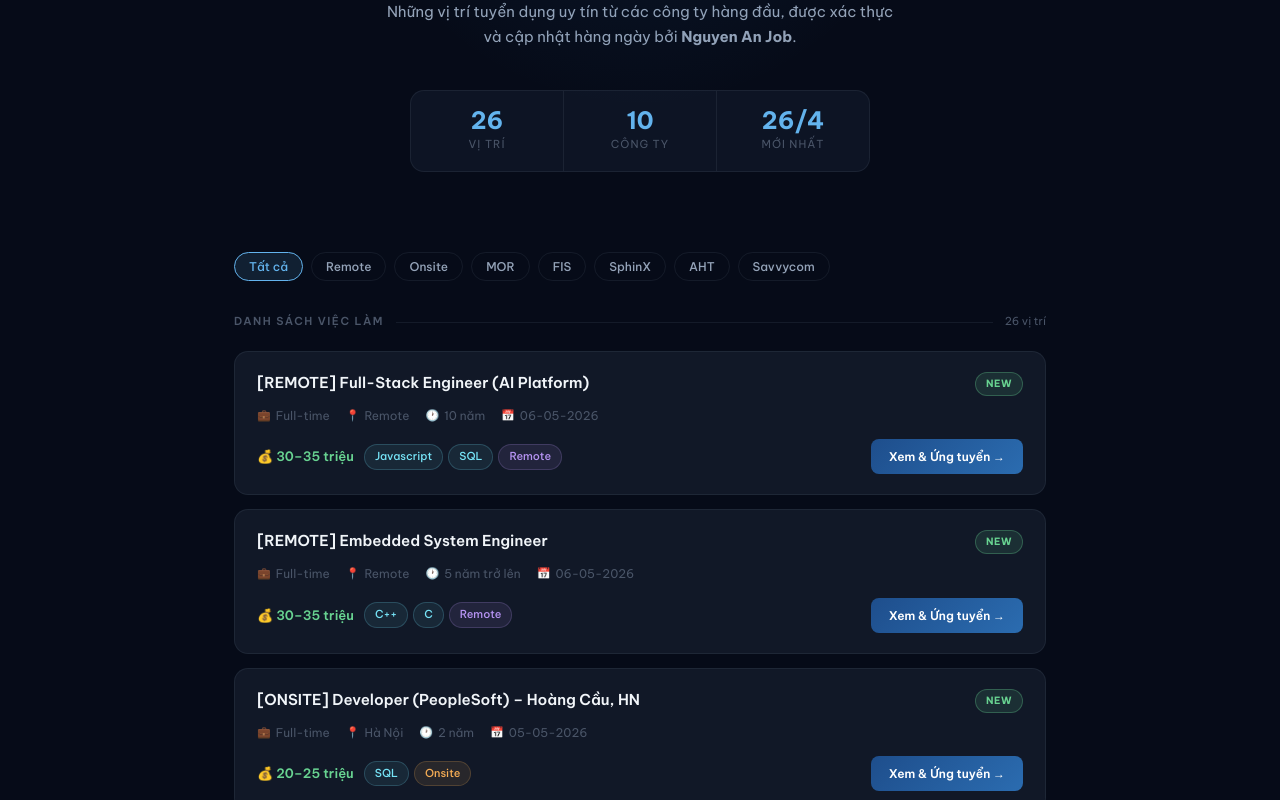
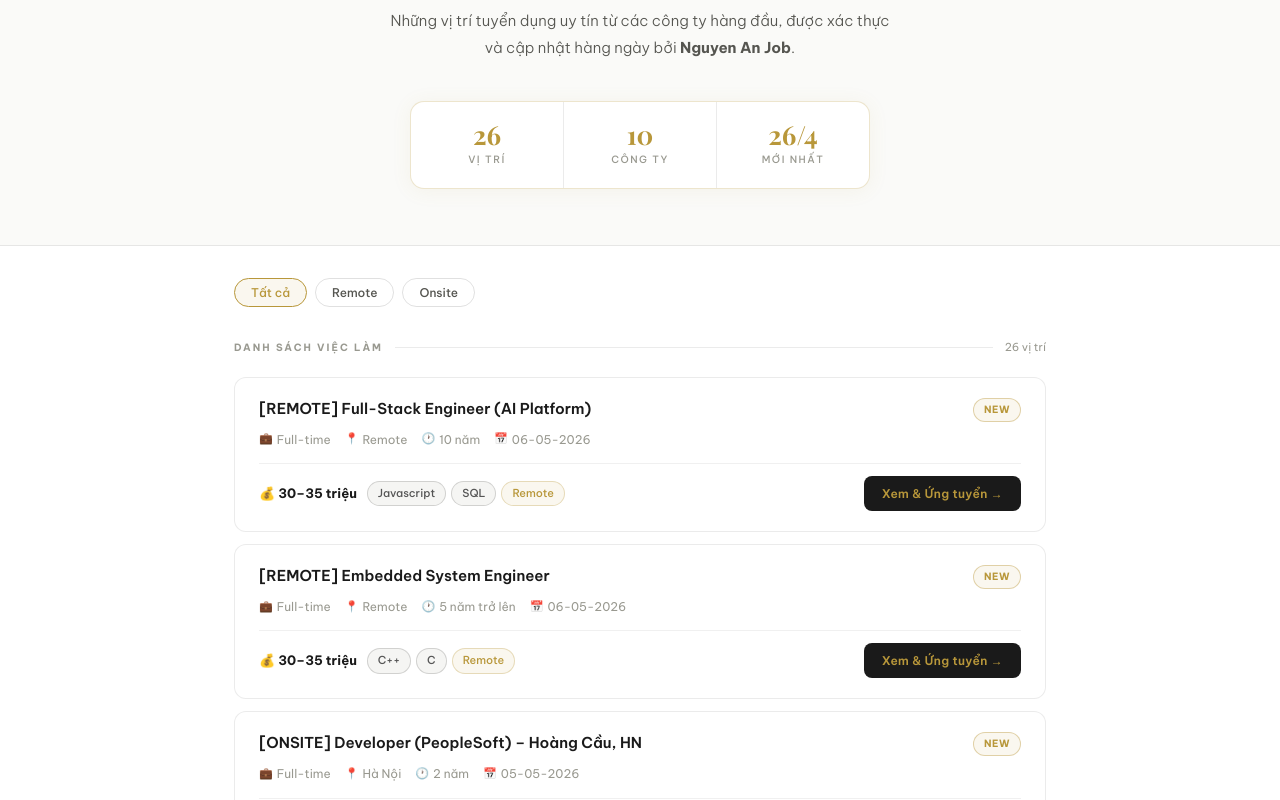
Before and after one commit to nguyenanhcm/nguyen-an-job, a plain HTML site: page index.html in a window 1280 px wide. Shown: the part 325-1125 px from the top of the page. Drawn offline with nearby package versions, Linux system fonts and the light colour scheme; a web font is replaced by a local one.

Commit message:
Update index.html

```diff
--- a/index.html
+++ b/index.html
@@ -5,37 +5,32 @@
 <meta name="viewport" content="width=device-width, initial-scale=1.0">
 <title>Nguyen An Job – Việc làm IT & Tech chọn lọc</title>
 <link rel="preconnect" href="https://fonts.googleapis.com">
-<link href="https://fonts.googleapis.com/css2?family=Be+Vietnam+Pro:wght@300;400;500;600;700&family=Cormorant+Garamond:wght@600;700&display=swap" rel="stylesheet">
+<link href="https://fonts.googleapis.com/css2?family=Be+Vietnam+Pro:wght@300;400;500;600;700&family=Playfair+Display:ital,wght@0,700;1,600&display=swap" rel="stylesheet">
 <style>
   *, *::before, *::after { box-sizing: border-box; margin: 0; padding: 0; }
 
   :root {
-    --bg: #060b18;
-    --bg2: #0d1424;
-    --bg3: #111827;
-    --border: rgba(148,163,184,0.1);
-    --border-hover: rgba(99,179,237,0.35);
-    --text: #e2e8f0;
-    --text2: #94a3b8;
-    --text3: #4a5568;
-    --blue: #63b3ed;
-    --blue-dim: rgba(99,179,237,0.12);
-    --green: #68d391;
-    --green-dim: rgba(104,211,145,0.12);
-    --purple: #b794f4;
-    --purple-dim: rgba(183,148,244,0.1);
-    --amber: #f6ad55;
-    --amber-dim: rgba(246,173,85,0.1);
-    --teal: #76e4f7;
-    --teal-dim: rgba(118,228,247,0.08);
+    --bg:       #ffffff;
+    --bg2:      #fafaf8;
+    --bg3:      #ffffff;
+    --border:   rgba(0,0,0,0.08);
+    --border-hover: #b8973a;
+    --text:     #1a1a1a;
+    --text2:    #555550;
+    --text3:    #999990;
+    --gold:     #b8973a;
+    --gold2:    #d4af5a;
+    --gold-dim: rgba(184,151,58,0.08);
+    --gold-dim2:rgba(184,151,58,0.15);
+    --black:    #1a1a1a;
   }
 
   html { scroll-behavior: smooth; }
 
   body {
     font-family: 'Be Vietnam Pro', sans-serif;
-    background: var(--bg);
-    color: var(--text);
+    background: #fff;
+    color: #1a1a1a;
     min-height: 100vh;
     line-height: 1.6;
   }
@@ -43,7 +38,7 @@
   /* ── HEADER ── */
   header {
     position: sticky; top: 0; z-index: 100;
-    background: rgba(6,11,24,0.92);
+    background: rgba(255,255,255,0.96);
     backdrop-filter: blur(12px);
     border-bottom: 1px solid var(--border);
     padding: 0.875rem 1.5rem;
@@ -57,25 +52,26 @@
 
   .logo-mark {
     width: 36px; height: 36px;
-    background: linear-gradient(135deg, #2b6cb0 0%, #63b3ed 100%);
+    background: #1a1a1a;
     border-radius: 9px;
     display: flex; align-items: center; justify-content: center;
-    font-weight: 700; font-size: 17px; color: #fff;
+    font-weight: 700; font-size: 17px; color: #b8973a;
     letter-spacing: -1px; flex-shrink: 0;
+    font-family: 'Playfair Display', serif;
   }
 
   .logo-name {
     font-size: 16px; font-weight: 700;
-    color: var(--text); letter-spacing: 0.2px;
+    color: #1a1a1a; letter-spacing: 0.2px;
   }
 
-  .logo-name span { color: var(--blue); }
+  .logo-name span { color: #b8973a; }
 
   .header-badge {
     font-size: 11px; font-weight: 600;
-    color: var(--green);
-    border: 1px solid rgba(104,211,145,0.3);
-    background: rgba(104,211,145,0.08);
+    color: #b8973a;
+    border: 1px solid rgba(184,151,58,0.35);
+    background: rgba(184,151,58,0.08);
     border-radius: 20px;
     padding: 4px 12px;
     letter-spacing: 0.5px;
@@ -83,35 +79,33 @@
 
   /* ── HERO ── */
   .hero {
-    padding: 4rem 1.5rem 3rem;
+    padding: 4.5rem 1.5rem 3.5rem;
     text-align: center;
     position: relative;
-    overflow: hidden;
+    background: #fafaf8;
+    border-bottom: 1px solid rgba(0,0,0,0.08);
   }
 
   .hero::before {
     content: '';
-    position: absolute; top: 0; left: 50%; transform: translateX(-50%);
-    width: 700px; height: 400px;
-    background: radial-gradient(ellipse at 50% 0%, rgba(49,130,206,0.15) 0%, transparent 65%);
-    pointer-events: none;
+    position: absolute; top: 0; left: 0; right: 0; height: 3px;
+    background: linear-gradient(90deg, transparent, #b8973a, #d4af5a, #b8973a, transparent);
   }
 
   .hero-eyebrow {
     display: inline-flex; align-items: center; gap: 8px;
-    font-size: 11px; font-weight: 600; letter-spacing: 2px;
-    text-transform: uppercase; color: var(--blue);
-    border: 1px solid rgba(99,179,237,0.25);
-    background: rgba(99,179,237,0.06);
-    border-radius: 20px; padding: 5px 14px;
+    font-size: 11px; font-weight: 600; letter-spacing: 2.5px;
+    text-transform: uppercase; color: #b8973a;
+    border: 1px solid rgba(184,151,58,0.3);
+    background: rgba(184,151,58,0.08);
+    border-radius: 20px; padding: 5px 16px;
     margin-bottom: 1.5rem;
   }
 
   .hero-eyebrow::before {
     content: '';
-    width: 6px; height: 6px; border-radius: 50%;
-    background: var(--green);
-    box-shadow: 0 0 6px var(--green);
+    width: 5px; height: 5px; border-radius: 50%;
+    background: #b8973a;
     animation: pulse 2s infinite;
   }
 
@@ -121,58 +115,58 @@
   }
 
   .hero-title {
-    font-family: 'Cormorant Garamond', serif;
+    font-family: 'Playfair Display', serif;
     font-size: clamp(2rem, 5vw, 3.25rem);
     font-weight: 700;
-    color: #fff;
+    color: #1a1a1a;
     line-height: 1.2;
     margin-bottom: 1rem;
     letter-spacing: -0.5px;
   }
 
   .hero-title em {
-    font-style: normal;
-    background: linear-gradient(90deg, var(--blue), var(--teal));
-    -webkit-background-clip: text;
-    -webkit-text-fill-color: transparent;
-    background-clip: text;
+    font-style: italic;
+    color: #b8973a;
   }
 
   .hero-sub {
-    font-size: 15px; color: var(--text2);
+    font-size: 15px; color: #555550;
     max-width: 520px; margin: 0 auto 2.5rem;
-    line-height: 1.7;
+    line-height: 1.8; font-weight: 300;
   }
 
   .hero-stats {
     display: flex; justify-content: center;
     gap: 0; flex-wrap: wrap;
-    border: 1px solid var(--border);
+    border: 1px solid rgba(184,151,58,0.25);
     border-radius: 14px;
-    background: var(--bg2);
+    background: #fff;
     max-width: 460px;
     margin: 0 auto;
     overflow: hidden;
+    box-shadow: 0 2px 20px rgba(184,151,58,0.08);
   }
 
   .stat {
     flex: 1; min-width: 100px;
-    padding: 1.1rem 1rem;
+    padding: 1.25rem 1rem;
     text-align: center;
-    border-right: 1px solid var(--border);
+    border-right: 1px solid rgba(0,0,0,0.08);
   }
 
   .stat:last-child { border-right: none; }
 
   .stat-num {
-    font-size: 24px; font-weight: 700;
-    color: var(--blue); line-height: 1;
+    font-family: 'Playfair Display', serif;
+    font-size: 26px; font-weight: 700;
+    color: #b8973a; line-height: 1;
     margin-bottom: 4px;
   }
 
   .stat-label {
-    font-size: 11px; color: var(--text3);
-    text-transform: uppercase; letter-spacing: 1px;
+    font-size: 10px; color: #999990;
+    text-transform: uppercase; letter-spacing: 1.5px;
+    font-weight: 500;
   }
 
   /* ── FILTERS ── */
@@ -189,19 +183,19 @@
   .filter-btn {
     font-family: 'Be Vietnam Pro', sans-serif;
     font-size: 12px; font-weight: 500;
-    padding: 6px 14px;
+    padding: 6px 16px;
     border-radius: 20px;
-    border: 1px solid var(--border);
+    border: 1px solid rgba(0,0,0,0.12);
     background: transparent;
-    color: var(--text2);
+    color: #555550;
     cursor: pointer;
     transition: all 0.15s;
   }
 
   .filter-btn:hover, .filter-btn.active {
-    border-color: var(--blue);
-    color: var(--blue);
-    background: var(--blue-dim);
+    border-color: #b8973a;
+    color: #b8973a;
+    background: rgba(184,151,58,0.08);
   }
 
   /* ── JOB LIST ── */
@@ -216,31 +210,40 @@
   }
 
   .section-label-text {
-    font-size: 11px; font-weight: 600;
-    color: var(--text3); text-transform: uppercase; letter-spacing: 1.5px;
+    font-size: 10px; font-weight: 700;
+    color: #999990; text-transform: uppercase; letter-spacing: 2px;
     white-space: nowrap;
   }
 
   .section-label-line {
-    flex: 1; height: 1px; background: var(--border);
+    flex: 1; height: 1px; background: rgba(0,0,0,0.08);
   }
 
   .section-label-count {
-    font-size: 11px; color: var(--text3);
+    font-size: 11px; color: #999990;
     white-space: nowrap;
   }
 
   .job-card {
-    background: var(--bg3);
-    border: 1px solid var(--border);
-    border-radius: 14px;
-    padding: 1.25rem 1.375rem;
-    margin-bottom: 0.875rem;
+    background: #fff;
+    border: 1px solid rgba(0,0,0,0.08);
+    border-radius: 12px;
+    padding: 1.25rem 1.5rem;
+    margin-bottom: 0.75rem;
     text-decoration: none;
     display: block;
     color: inherit;
-    transition: border-color 0.2s, transform 0.15s, background 0.2s;
+    transition: border-color 0.2s, transform 0.15s, box-shadow 0.2s;
     animation: fadeUp 0.4s ease both;
+    position: relative;
+  }
+
+  .job-card::before {
+    content: '';
+    position: absolute; left: 0; top: 12px; bottom: 12px;
+    width: 3px; border-radius: 0 2px 2px 0;
+    background: transparent;
+    transition: background 0.2s;
   }
 
   @keyframes fadeUp {
@@ -249,43 +252,45 @@
   }
 
   .job-card:hover {
-    border-color: var(--border-hover);
-    background: #141e30;
+    border-color: rgba(184,151,58,0.4);
+    box-shadow: 0 4px 20px rgba(184,151,58,0.1);
     transform: translateY(-2px);
   }
+
+  .job-card:hover::before { background: #b8973a; }
 
   .job-card.hidden { display: none; }
 
   .card-top {
     display: flex; justify-content: space-between;
     align-items: flex-start; gap: 12px;
-    margin-bottom: 0.625rem;
+    margin-bottom: 0.5rem;
   }
 
   .card-title {
     font-size: 15px; font-weight: 600;
-    color: #f1f5f9; line-height: 1.4; flex: 1;
+    color: #1a1a1a; line-height: 1.4; flex: 1;
   }
 
   .badge-new {
     flex-shrink: 0;
     font-size: 10px; font-weight: 700; letter-spacing: 0.5px;
     text-transform: uppercase;
-    color: var(--green);
-    border: 1px solid rgba(104,211,145,0.3);
-    background: var(--green-dim);
+    color: #b8973a;
+    border: 1px solid rgba(184,151,58,0.4);
+    background: rgba(184,151,58,0.08);
     border-radius: 20px;
     padding: 3px 10px;
   }
 
   .card-meta {
-    display: flex; flex-wrap: wrap; gap: 6px 16px;
+    display: flex; flex-wrap: wrap; gap: 4px 14px;
     margin-bottom: 0.875rem;
   }
 
   .meta-item {
-    display: flex; align-items: center; gap: 5px;
-    font-size: 12px; color: var(--text3);
+    display: flex; align-items: center; gap: 4px;
+    font-size: 12px; color: #999990;
   }
 
   .meta-icon { font-size: 11px; }
@@ -293,13 +298,15 @@
   .card-footer {
     display: flex; align-items: center;
     justify-content: space-between; flex-wrap: wrap; gap: 10px;
+    padding-top: 0.75rem;
+    border-top: 1px solid rgba(0,0,0,0.06);
   }
 
   .card-left { display: flex; align-items: center; gap: 10px; flex-wrap: wrap; }
 
   .salary {
-    font-size: 13px; font-weight: 600;
-    color: var(--green);
+    font-size: 13px; font-weight: 700;
+    color: #1a1a1a;
     display: flex; align-items: center; gap: 5px;
   }
 
@@ -310,35 +317,37 @@
     padding: 3px 10px; border-radius: 20px; border: 1px solid;
   }
 
-  .tag-tech  { color: var(--teal);   border-color: rgba(118,228,247,0.2); background: var(--teal-dim); }
-  .tag-remote{ color: var(--purple); border-color: rgba(183,148,244,0.2); background: var(--purple-dim); }
-  .tag-onsite{ color: var(--amber);  border-color: rgba(246,173,85,0.2);  background: var(--amber-dim); }
+  .tag-tech   { color: #555; border-color: rgba(0,0,0,0.15); background: #f5f5f3; }
+  .tag-remote { color: #b8973a; border-color: rgba(184,151,58,0.3); background: rgba(184,151,58,0.08); }
+  .tag-onsite { color: #444; border-color: rgba(0,0,0,0.2); background: #f0efe8; }
 
   .apply-btn {
     display: inline-flex; align-items: center; gap: 6px;
-    background: linear-gradient(135deg, #1e4e8c, #2b6cb0);
-    color: #fff;
+    background: #1a1a1a;
+    color: #b8973a;
     border: none; border-radius: 8px;
     padding: 8px 18px;
     font-size: 12px; font-weight: 600;
     cursor: pointer; text-decoration: none;
-    transition: opacity 0.2s, transform 0.1s;
+    transition: background 0.2s, transform 0.1s;
     font-family: 'Be Vietnam Pro', sans-serif;
     white-space: nowrap;
     flex-shrink: 0;
+    letter-spacing: 0.3px;
   }
 
-  .apply-btn:hover { opacity: 0.85; transform: scale(1.02); }
+  .apply-btn:hover { background: #2d2d2d; transform: scale(1.02); }
 
   /* ── FOOTER ── */
   footer {
     text-align: center;
-    border-top: 1px solid var(--border);
+    border-top: 1px solid rgba(0,0,0,0.08);
     padding: 2rem 1.5rem;
-    font-size: 12px; color: var(--text3);
+    font-size: 12px; color: #999990;
+    background: #fafaf8;
   }
 
-  footer strong { color: var(--blue); }
+  footer strong { color: #b8973a; }
 
   /* ── RESPONSIVE ── */
   @media (max-width: 600px) {
@@ -349,7 +358,7 @@
 
   .no-results {
     text-align: center; padding: 3rem 1rem;
-    color: var(--text3); font-size: 14px;
+    color: #999990; font-size: 14px;
     display: none;
   }
 </style>
@@ -389,11 +398,6 @@
     <button class="filter-btn active" data-filter="all">Tất cả</button>
     <button class="filter-btn" data-filter="remote">Remote</button>
     <button class="filter-btn" data-filter="onsite">Onsite</button>
-    <button class="filter-btn" data-filter="mor">MOR</button>
-    <button class="filter-btn" data-filter="fis">FIS</button>
-    <button class="filter-btn" data-filter="sphinx">SphinX</button>
-    <button class="filter-btn" data-filter="aht">AHT</button>
-    <button class="filter-btn" data-filter="savvycom">Savvycom</button>
   </div>
 </div>
 
```
